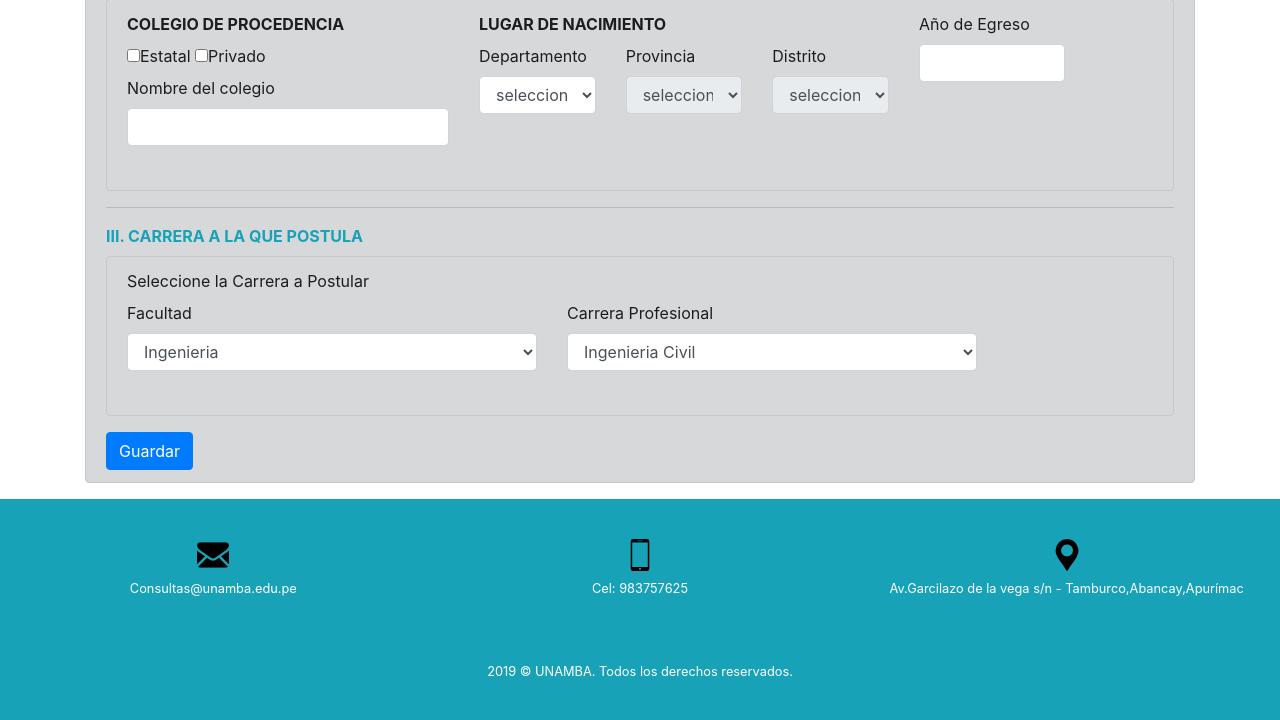
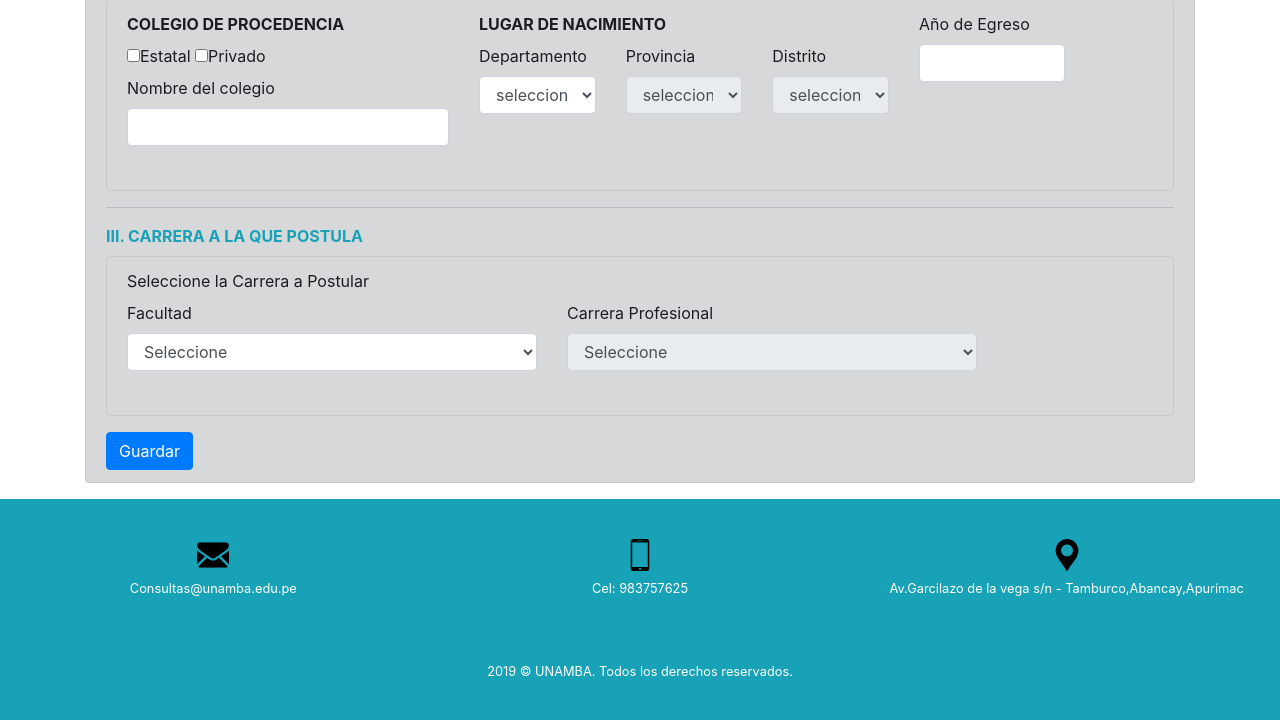
Before and after one commit to jenyruth/Los-Cachorritos, a CodeIgniter app: page /Los-Cachorritos/index.php/cpu/index in a window 1280 px wide. Shown: the part 920-1640 px from the top of the page. Run offline with CodeIgniter, Linux system fonts and the light colour scheme; data that the repository does not hold is empty; some libraries are stand-ins or nearby versions.

Commit message:
agregando funcion getcarreras

```diff
--- a/CPU-UNAMBA/application/views/admin/layouts/estudiante.php
+++ b/CPU-UNAMBA/application/views/admin/layouts/estudiante.php
@@ -12,7 +12,7 @@
 
                 <script type="text/javascript">
 
-                    //rellenado combo box para el lugar del colegio
+                    //rellenado combo box para el lugar de procedencia
                     var base_url="<?php echo base_url()?>";
                     $(function(){
                         $('#departamentos').change(function(){
@@ -85,6 +85,29 @@
                 },function(data){
                     $('#distritocol').html(data);
                     $('#distritocol').removeAttr('disabled');
+                });
+
+            });
+
+        });
+
+
+    </script>
+
+    <script type="text/javascript">
+
+//rellenado combo box para carrera
+        var base_url="<?php echo base_url()?>";
+
+        $(function(){
+
+            $('#facultad').change(function(){
+                var facultad = $('#facultad').val();
+                $.post(base_url+'index.php/ajax/carreras/getCarreras',{
+                    facultad:facultad
+                },function(data){
+                    $('#CarreraProfesional').html(data);
+                    $('#CarreraProfesional').removeAttr('disabled');
                 });
 
             });
@@ -306,7 +329,10 @@
                                     <div class="form-group">
                                         <label>Facultad</label>
                                         <select id="facultad" name="facultad" class="form-control">
-                                            <option>Ingenieria</option>
+                                        <option>Seleccione</option>
+                                        <option>A</option>
+                                        <option>B</option>
+                                        <option>C</option>
                                         </select>
                                     </div>
                                 </div>
@@ -314,8 +340,8 @@
 
                                     <div class="form-group">
                                         <label>Carrera Profesional</label>
-                                        <select id="carreaProfesional" name="carreaProfesional" class="form-control">
-                                            <option>Ingenieria Civil</option>
+                                        <select id="CarreraProfesional" name="CarreraProfesional" class="form-control" disabled="">
+                                            <option>Seleccione</option>
                                         </select>
                                     </div>
                                 </div>
```
Also changed, not shown: CPU-UNAMBA/application/controllers/ajax/carreras.php (+16 -0 lines).
